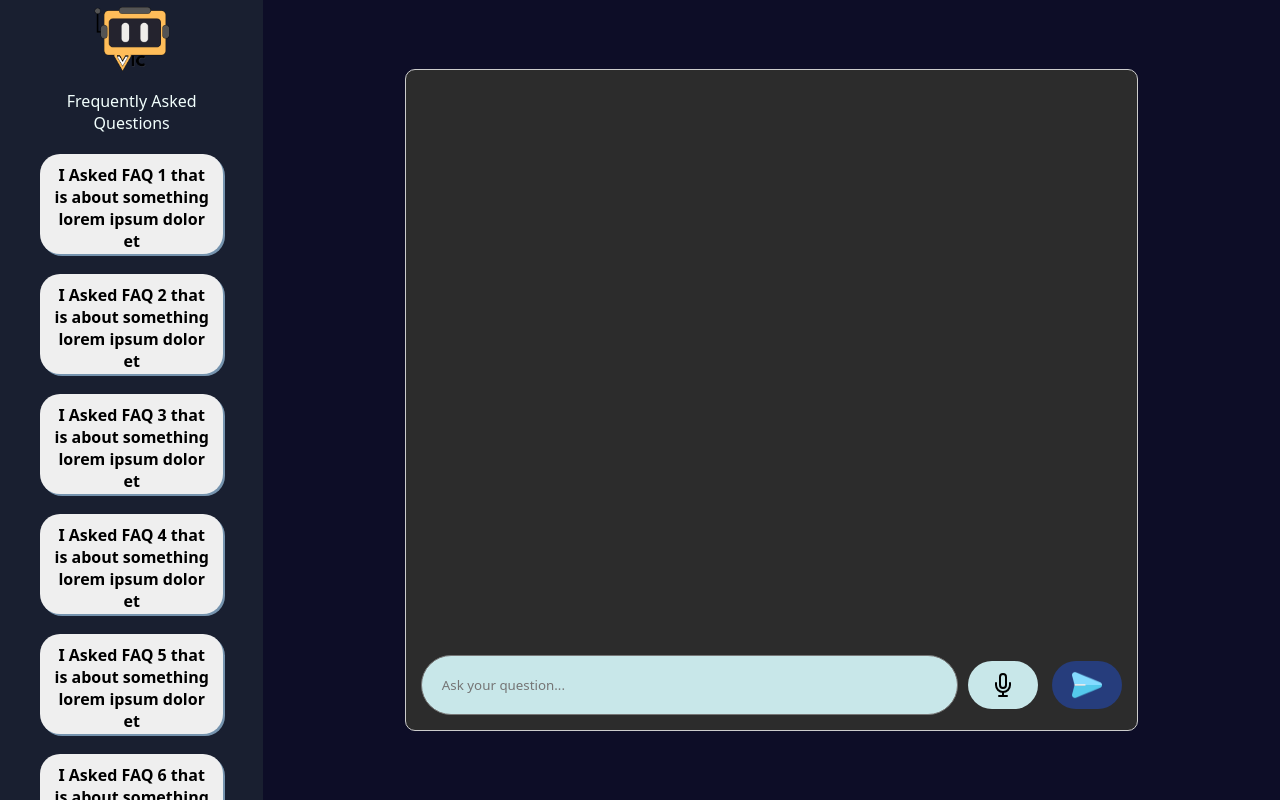
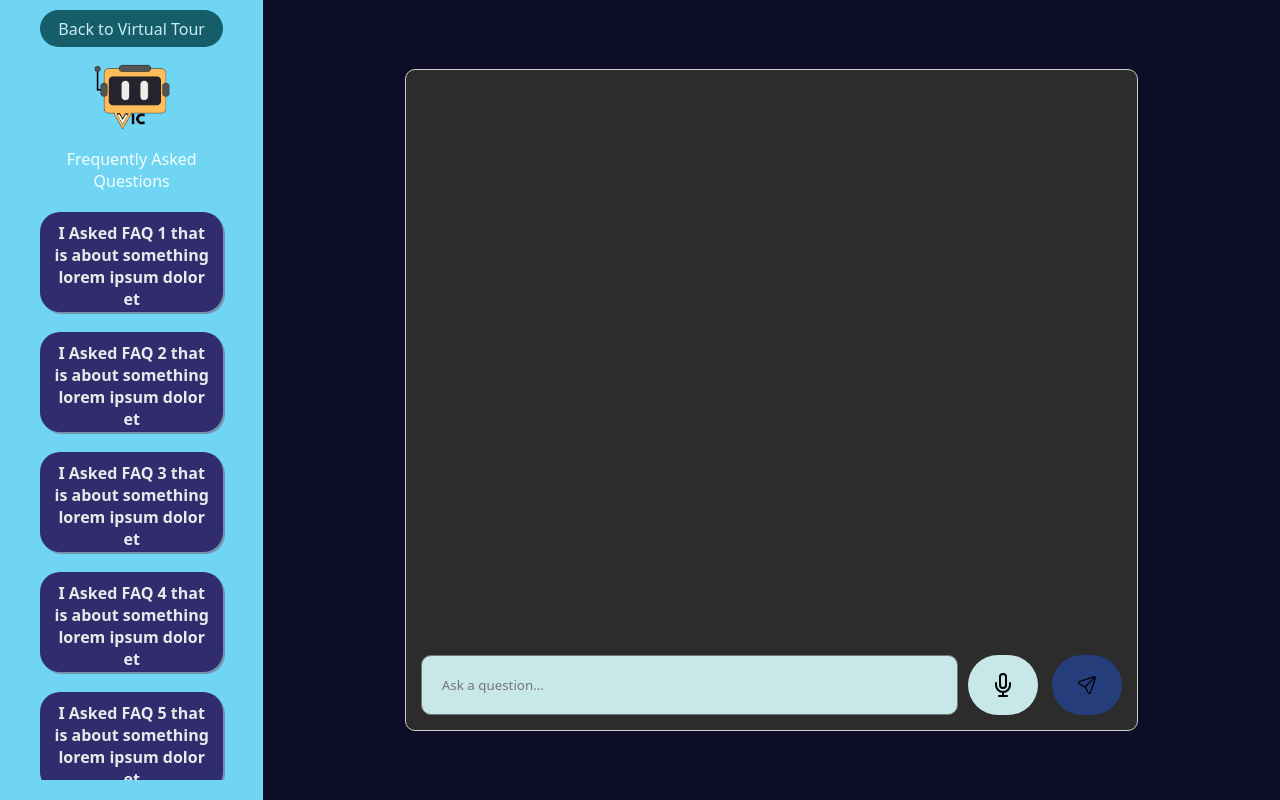
Before and after one commit to nicholesales/CCSpark, a React (Create React App) app in the folder frontend/: page /chatbot in a window 1280 px wide. Built offline with nearby package versions, Linux system fonts and the light colour scheme.

Commit message:
Added Suggestions of Adviser - Fixed UI (made it more responsive) - Enter keydown now sends the question - Adviser's Suggestion is now added in the Landing Page, made some modifications - Changes bullet points on location (adviser's suggestion)

```diff
--- a/frontend/package.json
+++ b/frontend/package.json
@@ -4,8 +4,8 @@
   "private": true,
   "dependencies": {
     "@egjs/react-view360": "^4.0.0-beta.7",
-    "@fortawesome/fontawesome-svg-core": "^6.7.0",
-    "@fortawesome/free-solid-svg-icons": "^6.7.0",
+    "@fortawesome/fontawesome-svg-core": "^6.7.1",
+    "@fortawesome/free-solid-svg-icons": "^6.7.1",
     "@fortawesome/react-fontawesome": "^0.2.2",
     "@testing-library/jest-dom": "^5.17.0",
     "@testing-library/react": "^13.4.0",
--- a/frontend/src/chatbot_page/chatbot.css
+++ b/frontend/src/chatbot_page/chatbot.css
@@ -1,8 +1,8 @@
 :root {
-  --text-color: #F2FFFD;
+  --text-color: #000000;
   --background-color: #0d0d27;
   --user-message-background-color: #232267;
-  --submit-btn-bgcolor: #263d7c;
+  --submit-btn-bgcolor: #42d1eb;
   --inputs-color: #C8E7E9;
   --highlights-color-2: #D7FDFD;
   --accents-color: #FFDCF9;
@@ -47,10 +47,29 @@
 
 
 /* Mobile CSS */
-@media (max-width: 600px) {
+@media (max-width: 799px) {
   .chatbot-submit .send-logo {
-    width: 60%; /* Make the image responsive to button width */
-    height: auto; /* Maintain aspect ratio */
+    width: 60%;
+    /* Make the image responsive to button width */
+    height: auto;
+    /* Maintain aspect ratio */
+  }
+
+  .go-to-landing {
+    text-decoration: none;
+    height: 60%;
+    width: 40%;
+    background-color: #145d69;
+    color: #caecf7;
+    display: flex;
+    align-items: center;
+    justify-content: center;
+    border-radius: 20px;
+    margin: 5%;
+  }
+
+  .landing-icon {
+    font-size: 0.7em;
   }
 
   .for-mobile-only {
@@ -215,7 +234,7 @@
     border-radius: 100px;
     cursor: pointer;
     width: 13%;
-    height: fit-content;
+    height: 100%;
   }
 
 
@@ -235,6 +254,8 @@
     box-shadow: 2px 2px #7593ae;
     padding: 10px 10px;
     white-space: normal;
+    background-color: #302c6d;
+    color: #e9e9eb;
   }
 
   .user-icon-container {
@@ -259,6 +280,7 @@
     align-items: center;
     justify-content: center;
     transition: background-color 0.3s ease;
+    height: 100%;
   }
 
   .chatbot-mic-button:hover {
@@ -286,9 +308,22 @@
 
 /* --------------------------------------------------------------- */
 /* Desktop / Tablet CSS */
-@media (min-width: 601px) {
+@media (min-width: 800px) {
   .for-mobile-only {
     display: none;
+  }
+
+  .go-to-landing {
+    text-decoration: none;
+    height: 10vh;
+    width: auto;
+    background-color: #145d69;
+    color: #caecf7;
+    display: flex;
+    align-items: center;
+    justify-content: center;
+    border-radius: 20px;
+    margin: 5%;
   }
 
   .chatbot-container {
@@ -359,7 +394,7 @@
     background-color: var(--inputs-color);
     padding: 20px;
     /* border-style: solid; */
-    border-radius: 50px;
+    border-radius: 10px;
     white-space: normal;
     max-height: 150px;
     /* Maximum height (optional) */
@@ -371,8 +406,32 @@
     /* Include padding in width/height */
   }
 
+  /* Custom scrollbar styles for WebKit browsers (Chrome, Safari) */
+  .chatbot-input::-webkit-scrollbar {
+    width: 8px;
+    /* Width of the scrollbar */
+    margin-right: 50%;
+  }
+
+  .chatbot-input::-webkit-scrollbar-thumb {
+    background-color: #888;
+    /* Color of the scrollbar thumb */
+    border-radius: 10px;
+    /* Rounded corners for the scrollbar thumb */
+  }
+
+  .chatbot-input::-webkit-scrollbar-thumb:hover {
+    background-color: #555;
+    /* Color of the scrollbar thumb on hover */
+  }
+
+  .chatbot-input::-webkit-scrollbar-track {
+    background: transparent;
+    /* Background of the scrollbar track */
+  }
+
   .chatbot-submit .send-logo {
-    width: 60%;
+    width: 40%;
     height: auto;
     /* Maintain aspect ratio */
   }
@@ -386,7 +445,7 @@
     border-radius: 100px;
     cursor: pointer;
     width: 10%;
-    height: fit-content;
+    height: 100%;
   }
 
   .chatbot-submit:hover {
@@ -412,7 +471,7 @@
     flex-direction: column;
     justify-content: space-around;
     align-content: space-around;
-    background-color: #191f30;
+    background-color: #70d4f3;
     padding: 0 30px;
   }
 
@@ -452,7 +511,7 @@
     cursor: pointer;
     padding: 5px;
     margin: 0px 10px 0px 10px;
-    height: 80%;
+    height: 100%;
     width: 10%;
     display: flex;
     align-items: center;
@@ -493,7 +552,8 @@
     flex-direction: column;
     scrollbar-width: 10px;
     overflow-y: scroll;
-    padding: 0px 0px 20px 0px
+    padding: 0px 0px 20px 0px;
+    margin-bottom: 10%;
   }
 
   .faq-button {
@@ -506,6 +566,8 @@
     white-space: normal;
     font-weight: 600;
     font-size: medium;
+    background-color: #302c6d;
+    color: #e9e9eb;
   }
 
   .faq-title-container {
--- a/frontend/src/chatbot_page/chatbot.js
+++ b/frontend/src/chatbot_page/chatbot.js
@@ -4,7 +4,7 @@ import './chatbot.css';
 import userIcon from "./icons/user-icon.png";
 import botIcon from "./icons/bot-icon.png";
 import chatIcon from "./icons/vic-logo.png";
-import sendIcon from "./icons/send-btn.png";
+import sendIcon from "./icons/send.png";
 import './sidebar.css'; // Import CSS for styling
 
 const GOOGLE_SPEECH_API_KEY = '';
@@ -33,6 +33,18 @@ const MicIcon = ({ color }) => (
     <line x1="8" y1="23" x2="16" y2="23"></line>
   </svg>
 );
+
+function BackToLanding() {
+  return (
+      <>
+          <a className="go-to-landing" href="/">
+              <div className="landing-icon">
+                  Back to Virtual Tour
+              </div>
+          </a>
+      </>
+  );
+}
 
 const Chatbot = () => {
   const [conversation, setConversation] = useState([]);
@@ -299,8 +311,10 @@ const Chatbot = () => {
             <img className='icon vic-icon' src={chatIcon} />
           </div>
         </div>
+        <BackToLanding/>
       </div>
       <div className='faq-side-panel'>
+        <BackToLanding/>
         <div className='vic-logo-container'>
           <img className='vic-logo' src={chatIcon} alt='logo'>
           </img>
@@ -339,8 +353,14 @@ const Chatbot = () => {
               value={question}
               rows={1}
               onChange={(e) => { setQuestion(e.target.value); setError("") }}
-              placeholder="Ask your question..."
+              placeholder={placeholder}
               className="chatbot-input"
+              onKeyDown={(e) => {
+                if (e.key === 'Enter') {
+                  e.preventDefault(); // Prevent the default behavior of adding a new line
+                  handleSubmit(e); // Call the submit handler
+                }
+              }}
             />
             <button
               type="button"
--- a/frontend/src/landing_page/landing.css
+++ b/frontend/src/landing_page/landing.css
@@ -157,6 +157,47 @@ body {
     transition: fadeIn 1s ease-in forwards;
 }
 
+.closable-bg {
+    height: 100vh;
+    width: 100vw;
+    position: absolute;
+    top: 0; /* Adjust as needed */
+    left: 0; /* Adjust as needed */
+    z-index: 1000; /* Ensure it appears above other elements */
+    display: flex;
+    justify-content: center;
+    align-items: center;
+    background-color: rgba(34, 34, 34, 0.801);
+}
+
+.closable-div {
+    background-color: #fde871; /* Light yellow background */
+    color: #000000; /* Black text */
+    padding: 1%;
+    border: 1px solid #f5c6cb; /* Border color */
+    border-radius: 5px;
+    display: flex;
+    width: 20vw;
+    justify-content: space-between;
+    align-items: baseline;
+}
+
+.close-icon {
+    cursor: pointer;
+    margin-left: 10px;
+    height: 3%;
+    width: 7%;
+}
+
+.closable-text {
+    margin: 0;
+}
+
+.closable-text p {
+    margin-bottom: 3%;
+    margin-top: 5%;
+}
+
 @media (max-width: 799px) {
     .chaticon {
         height: 80%;
@@ -212,7 +253,7 @@ body {
     }
 
     .location-item::before {
-        content: "❯";
+        content: "*";
         /* Or any other symbol you prefer */
         color: #4c52aa;
         /* Match your design */
@@ -265,9 +306,8 @@ body {
     }
 
     .room-title {
-        margin-top: 6%;
-        padding-bottom: 4%;
-        font-size: 2em;
+        margin: 4% 0% 2% 0%;
+        font-size: 1.5em;
         height: auto;
         text-align: center;
         display: flex;
@@ -300,22 +340,23 @@ body {
     }
 
     .location-item::before {
-        content: "❯";
+        content: "*";
         /* Or any other symbol you prefer */
         color: #4c52aa;
         /* Match your design */
         padding-right: 8px;
-        font-size: 0.8em;
+        font-size: 1.1em;
         /* Adjust size as needed */
     }
 
     .description {
-        font-size: 1.3em;
+        font-size: 1.4rem;
     }
 
     .go-to-chatbot {
         text-decoration: none;
         color: black;
+        margin-bottom: 5%;
     }
 
     .logo-container {
@@ -360,7 +401,7 @@ body {
 .description-container {
     height: auto;
     overflow-y: scroll;
-    margin: 2%;
+    margin: 10% 2% 10% 2%;
     /* Firefox */
     scrollbar-width: thin;
     scrollbar-color: #888 transparent;
--- a/frontend/src/landing_page/landing.js
+++ b/frontend/src/landing_page/landing.js
@@ -2,7 +2,7 @@ import React, { useMemo, useState, useEffect } from "react";
 import View360, { CylindricalProjection } from "@egjs/react-view360";
 import "@egjs/react-view360/css/view360.min.css";
 import { FontAwesomeIcon } from '@fortawesome/react-fontawesome';
-import { faVolumeUp } from '@fortawesome/free-solid-svg-icons';
+import { faVolumeUp, faTimes } from '@fortawesome/free-solid-svg-icons';
 
 import './landing.css';
 import image1 from './assets/roomThumbnail/comp_lab_thumbnail.png';
@@ -109,6 +109,7 @@ function RoomGrid() {
     const [isSpeaking, setIsSpeaking] = useState(false);
     const [audio, setAudio] = useState(null);
     const [hasUserInteracted, setHasUserInteracted] = useState(false);
+    const [isClosableVisible, setIsClosableVisible] = useState(true); // State for closable div
 
     useEffect(() => {
         const handleUserInteraction = () => {
@@ -225,11 +226,15 @@ function RoomGrid() {
         }
     };
 
+    const closeClosableDiv = () => {
+        setIsClosableVisible(false); // Hide the closable div
+    };
+
     return (
         <>
             <div className="subdivider-left">
                 <div className="logo-container">
-                    <img className="logo" src={logo} alt="logo"/>
+                    <img className="logo" src={logo} alt="logo" />
                 </div>
                 <div className="row-container">
                     {images.map((thumbnailURL, index) => (
@@ -272,6 +277,15 @@ function RoomGrid() {
                         </p>
                     </div>
                 </div>
+                {isClosableVisible && (
+                    <div className="closable-bg">
+                        <div className="closable-div">
+                            <span className="closable-text"><strong>Welcome to CCSpark!</strong><p>At the right, you can pick which room you want to view. </p>
+                            <p>At the bottom right, you can go to the Chatbot and ask questions about the CCS Department.</p></span>
+                            <FontAwesomeIcon icon={faTimes} className="close-icon" onClick={closeClosableDiv} />
+                        </div>
+                    </div>
+                )}
                 <ChatIcon />
             </div>
         </>
```
Also changed, not shown: frontend/src/chatbot_page/icons/send.png (added), 1 other file (tests, documents, lock files or other folders).
